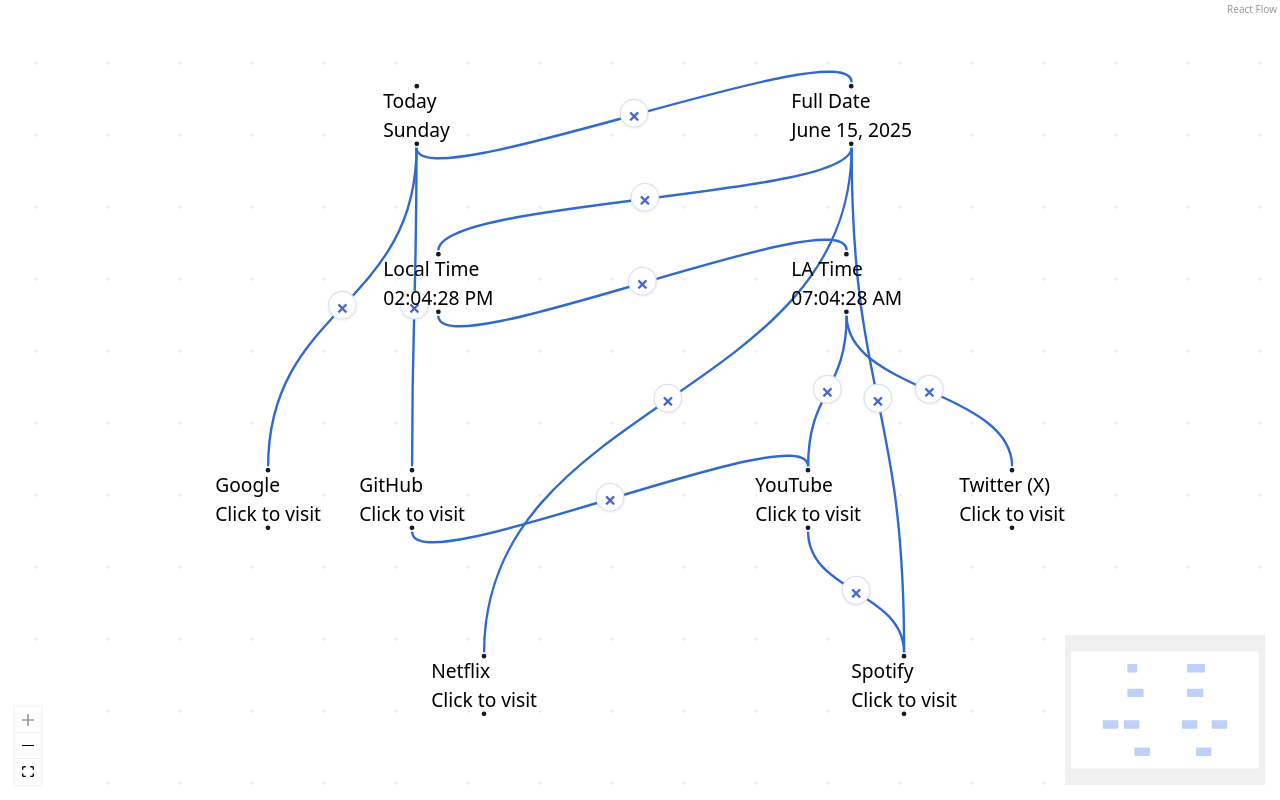
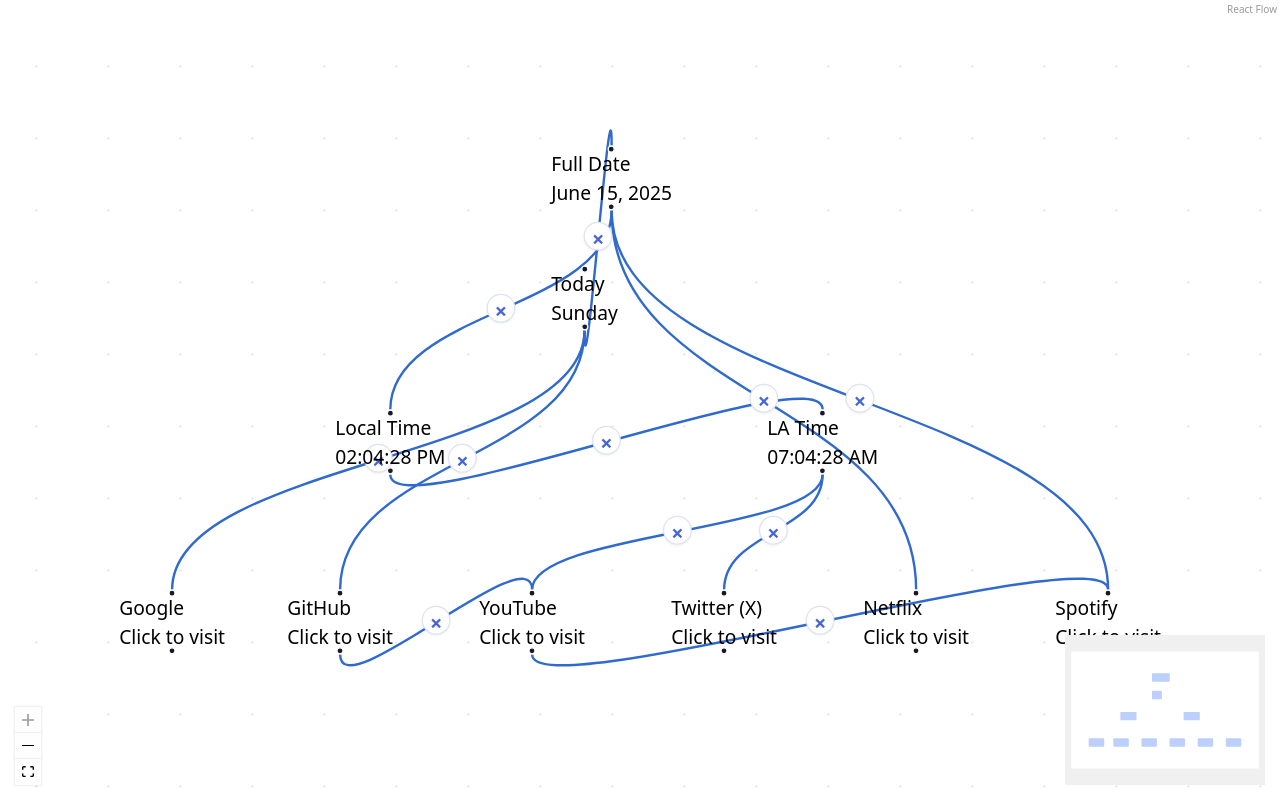
Before and after one commit to BalajiDegala/grid, a React (Vite) app: page / in a window 1280 px wide. Built offline with nearby package versions, Linux system fonts and the light colour scheme.

Commit message:
Refactor: Update node layout to grid format
Update the TimeNode and WebsiteNode components to display data in a grid-like format, with date on the first line, day on the second, time on the third, and URLs on the fourth.

```diff
--- a/src/components/NodeGraph.tsx
+++ b/src/components/NodeGraph.tsx
@@ -1,3 +1,4 @@
+
 import React, { useCallback, useMemo, useEffect, useState } from 'react';
 import {
   ReactFlow,
@@ -20,17 +21,22 @@ import CustomConnectionLine from './CustomConnectionLine';
 import { useSpaceKey } from '../hooks/useSpaceKey';
 import { THEME, WEBSITE_NODES, TIME_NODES, CONNECTIONS } from "@/config/nodeConfig";
 
+// Revised grid layout positions:
 const nodePositions = {
-  day:        { x: 200, y: 50 },
-  date:       { x: 540, y: 50 },
-  localTime:  { x: 200, y: 190 },
-  laTime:     { x: 540, y: 190 },
-  google:     { x: 60,  y: 370 },
-  github:     { x: 180, y: 370 },
-  youtube:    { x: 510, y: 370 },
-  twitter:    { x: 680, y: 370 },
-  netflix:    { x: 240, y: 525 },
-  spotify:    { x: 590, y: 525 },
+  // 1st row, date node only
+  date:       { x: 400, y: 40 },
+  // 2nd row, day node
+  day:        { x: 400, y: 140 },
+  // 3rd row, two time nodes
+  localTime:  { x: 220, y: 260 },
+  laTime:     { x: 580, y: 260 },
+  // 4th row, spread out website nodes horizontally
+  google:     { x: 40,  y: 410 },
+  github:     { x: 180, y: 410 },
+  youtube:    { x: 340, y: 410 },
+  twitter:    { x: 500, y: 410 },
+  netflix:    { x: 660, y: 410 },
+  spotify:    { x: 820, y: 410 },
 };
 
 const nodeTypes = {
@@ -137,7 +143,7 @@ export default function NodeGraph() {
         onEdgesChange={onEdgesChange}
         onConnect={onConnect}
         nodeTypes={nodeTypes}
-        edgeTypes={edgeTypes}
+        edgeTypes={{ editableEdge: EditableEdge }}
         connectionLineComponent={CustomConnectionLine}
         fitView
         minZoom={0.4}
```
